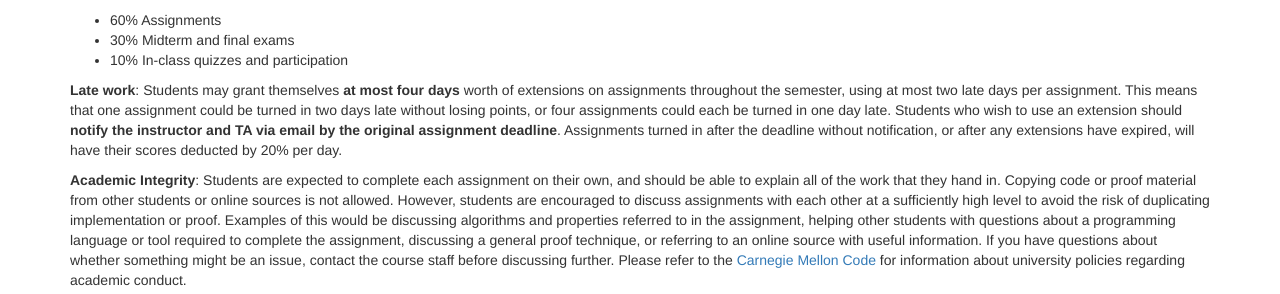
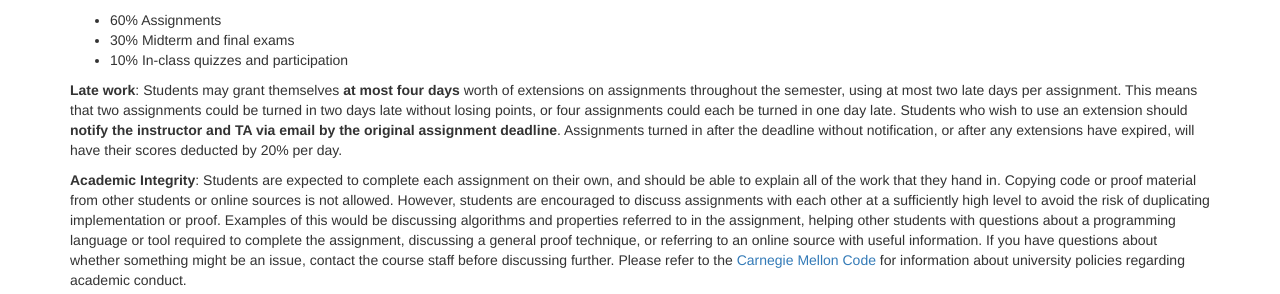
Before and after one commit to cmu-15-316/cmu-15-316.github.io, a Jekyll site: the page built from index.markdown, in a window 1280 px wide and 900 px high, scrolled down 684 px. Shown: the part 460-754 px from the top of the window. Built offline with Jekyll 4.4.1, drawn with Linux system fonts in a browser that asks for light colours; nearby versions of some CDN libraries; our own code applies the rules of GitHub Pages for plain Markdown files.

Commit message:
fix to late day policy

```diff
--- a/index.markdown
+++ b/index.markdown
@@ -65,7 +65,7 @@ Students will learn the principles behind designing secure systems by constructi
 *   30% Midterm and final exams
 *   10% In-class quizzes and participation
 
-**Late work**: Students may grant themselves **at most four days** worth of extensions on assignments throughout the semester, using at most two late days per assignment. This means that one assignment could be turned in two days late without losing points, or four assignments could each be turned in one day late. Students who wish to use an extension should **notify the instructor and TA via email by the original assignment deadline**. Assignments turned in after the deadline without notification, or after any extensions have expired, will have their scores deducted by 20% per day.
+**Late work**: Students may grant themselves **at most four days** worth of extensions on assignments throughout the semester, using at most two late days per assignment. This means that two assignments could be turned in two days late without losing points, or four assignments could each be turned in one day late. Students who wish to use an extension should **notify the instructor and TA via email by the original assignment deadline**. Assignments turned in after the deadline without notification, or after any extensions have expired, will have their scores deducted by 20% per day.
 
 **Academic Integrity**: Students are expected to complete each assignment on their own, and should be able to explain all of the work that they hand in. Copying code or proof material from other students or online sources is not allowed. However, students are encouraged to discuss assignments with each other at a sufficiently high level to avoid the risk of duplicating implementation or proof. Examples of this would be discussing algorithms and properties referred to in the assignment, helping other students with questions about a programming language or tool required to complete the assignment, discussing a general proof technique, or referring to an online source with useful information. If you have questions about whether something might be an issue, contact the course staff before discussing further. Please refer to the [Carnegie Mellon Code](http://www.cmu.edu/academic-integrity/index.html) for information about university policies regarding academic conduct.
 
```
